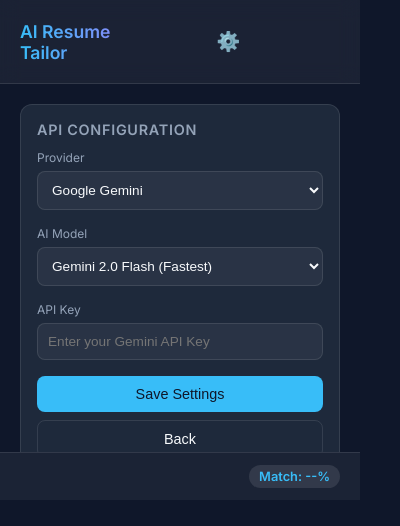
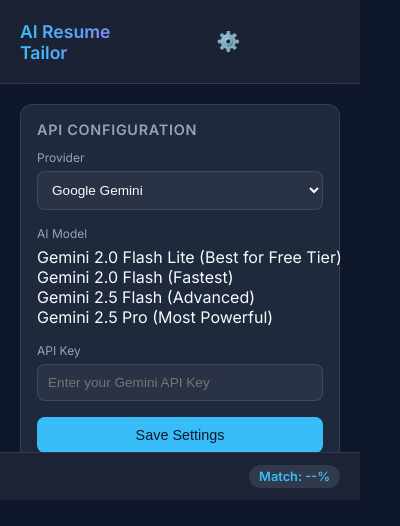
Before and after one commit to danieloranye/resume_extension, a browser extension: page src/popup/popup.html in a window 400 px wide. Both pictures are taken after a click on the button "⚙️". Drawn offline with Linux system fonts and the light colour scheme.

Commit message:
Switch default to gemini-2.0-flash-lite to bypass limit:0 quota errors

```diff
--- a/src/popup/popup.html
+++ b/src/popup/popup.html
@@ -34,11 +34,11 @@
                     </div>
                     <div class="form-group">
                         <label>AI Model</label>
-                        <select id="modelSelect">
-                            <option value="gemini-2.0-flash" selected>Gemini 2.0 Flash (Fastest)</option>
-                            <option value="gemini-2.5-flash">Gemini 2.5 Flash (Advanced)</option>
-                            <option value="gemini-2.5-pro">Gemini 2.5 Pro (Most Powerful)</option>
-                            <option value="gemini-2.0-flash-lite">Gemini 2.0 Flash Lite</option>
+                        <option value="gemini-2.0-flash-lite" selected>Gemini 2.0 Flash Lite (Best for Free Tier)
+                        </option>
+                        <option value="gemini-2.0-flash">Gemini 2.0 Flash (Fastest)</option>
+                        <option value="gemini-2.5-flash">Gemini 2.5 Flash (Advanced)</option>
+                        <option value="gemini-2.5-pro">Gemini 2.5 Pro (Most Powerful)</option>
                         </select>
                     </div>
                     <div class="form-group">
--- a/src/utils/geminiProvider.js
+++ b/src/utils/geminiProvider.js
@@ -1,7 +1,7 @@
 import { AIProvider } from './aiProvider.js';
 
 export class GeminiProvider extends AIProvider {
-    constructor(apiKey, modelName = 'gemini-2.0-flash') {
+    constructor(apiKey, modelName = 'gemini-2.0-flash-lite') {
         super();
         this.apiKey = apiKey;
         this.modelName = modelName;
```
